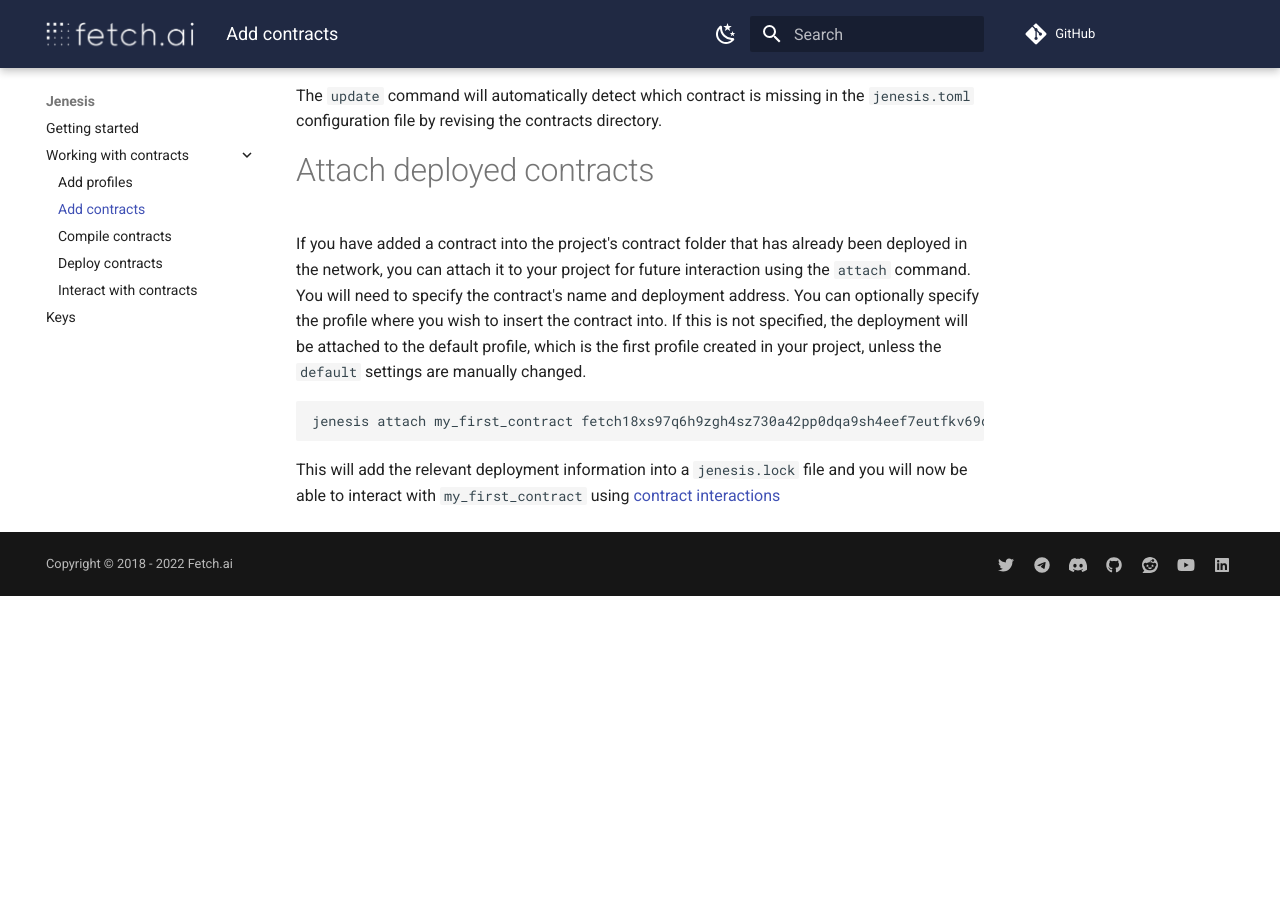
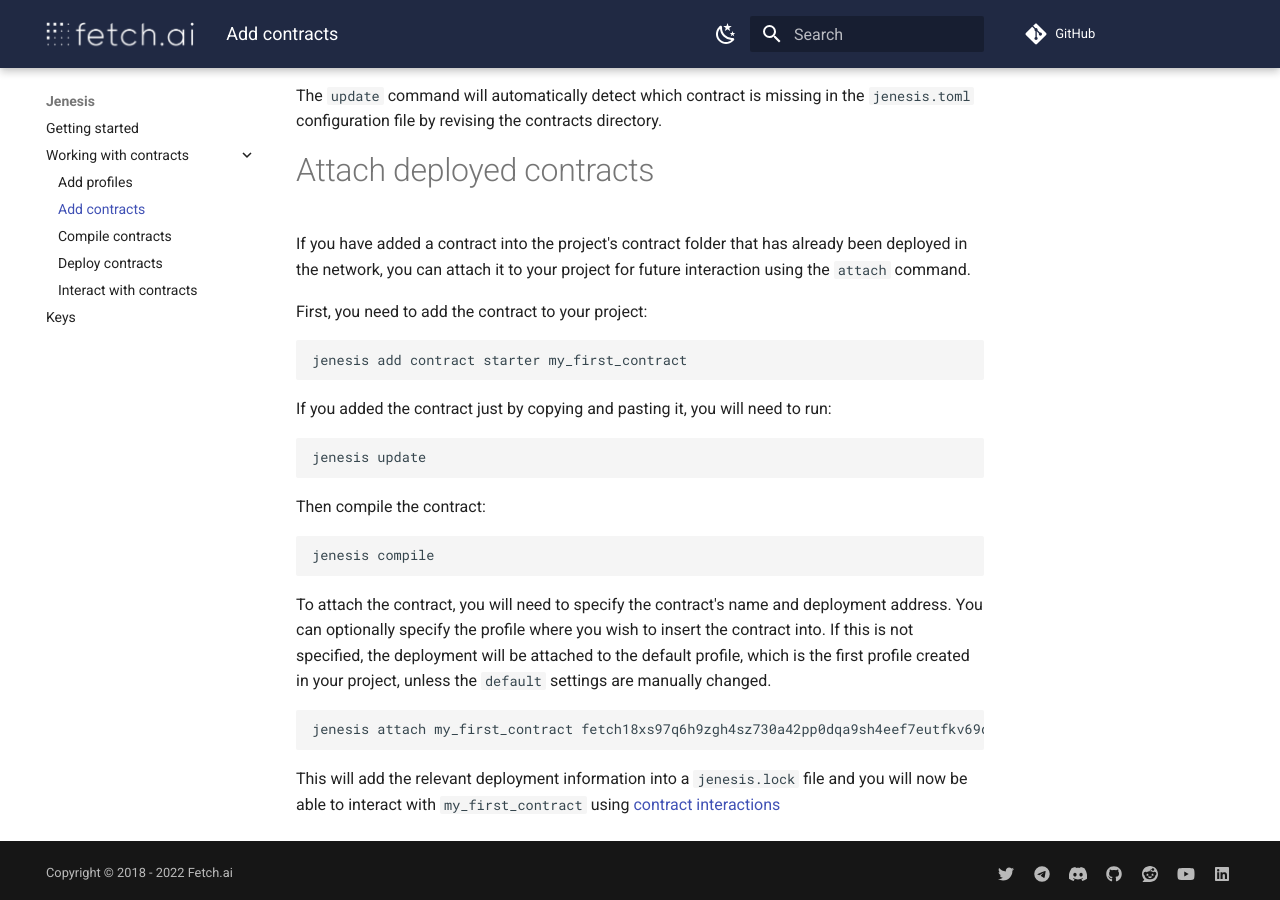
Before and after one commit to fetchai/jenesis, an MkDocs documentation site: the page built from docs/add-contracts.md, in a window 1280 px wide and 900 px high, scrolled down 1485 px. Built offline with MkDocs 1.6.1 and Material for MkDocs 9.7.7, drawn with Linux system fonts in a browser that asks for light colours; comment, search, counter and statistics services are not loaded; before the commit the page ends 2081 px from its top, so only the background shows below that.

Commit message:
docs: update attach info

````diff
--- a/docs/add-contracts.md
+++ b/docs/add-contracts.md
@@ -52,7 +52,27 @@
 
 # Attach deployed contracts
 
-If you have added a contract into the project's contract folder that has already been deployed in the network, you can attach it to your project for future interaction using the ```attach``` command. You will need to specify the contract's name and deployment address. You can optionally specify the profile where you wish to insert the contract into. If this is not specified, the deployment will be attached to the default profile, which is the first profile created in your project, unless the `default` settings are manually changed.
+If you have added a contract into the project's contract folder that has already been deployed in the network, you can attach it to your project for future interaction using the ```attach``` command.
+
+First, you need to add the contract to your project:
+
+```
+jenesis add contract starter my_first_contract
+```
+
+If you added the contract just by copying and pasting it, you will need to run:
+
+```
+jenesis update
+```
+
+Then compile the contract:
+
+```
+jenesis compile
+```
+
+To attach the contract, you will need to specify the contract's name and deployment address. You can optionally specify the profile where you wish to insert the contract into. If this is not specified, the deployment will be attached to the default profile, which is the first profile created in your project, unless the `default` settings are manually changed.
 
 ```
 jenesis attach my_first_contract fetch18xs97q6h9zgh4sz730a42pp0dqa9sh4eef7eutfkv69q3v2y3x8s72pkua
````
